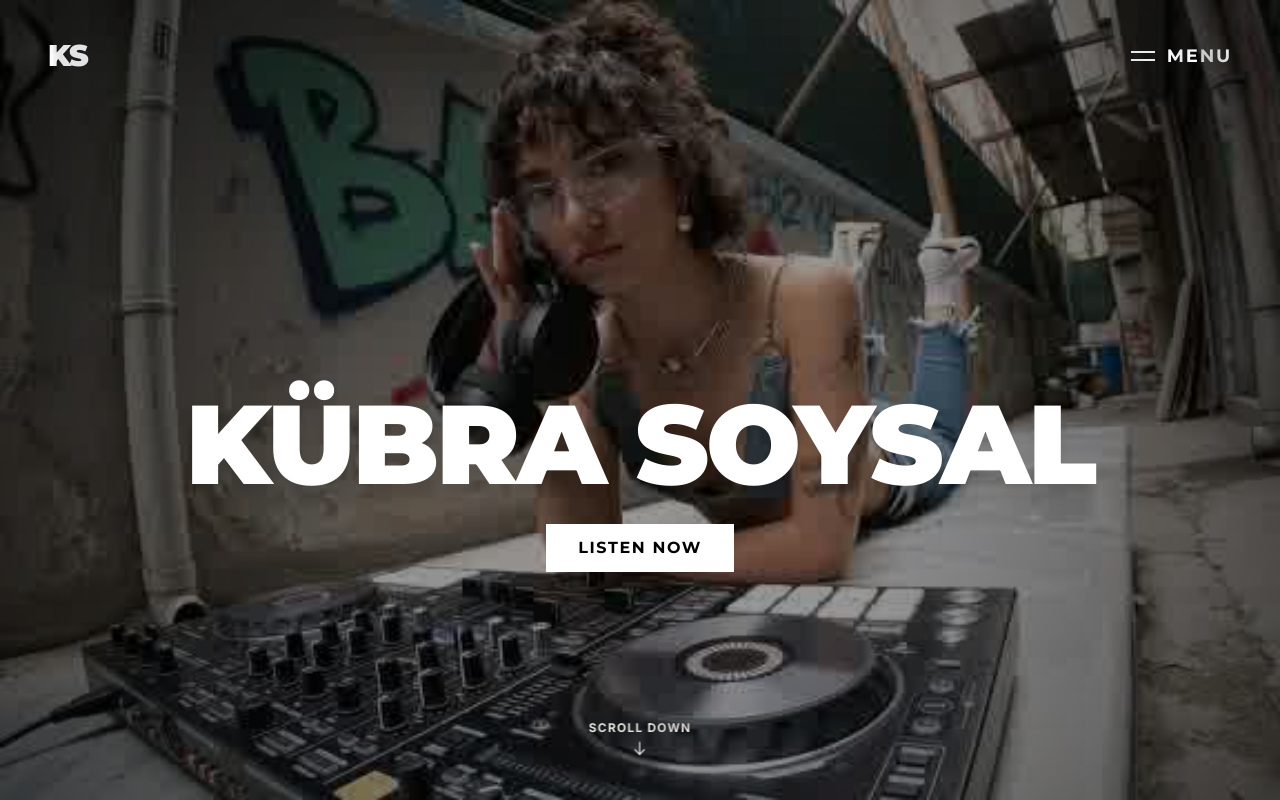
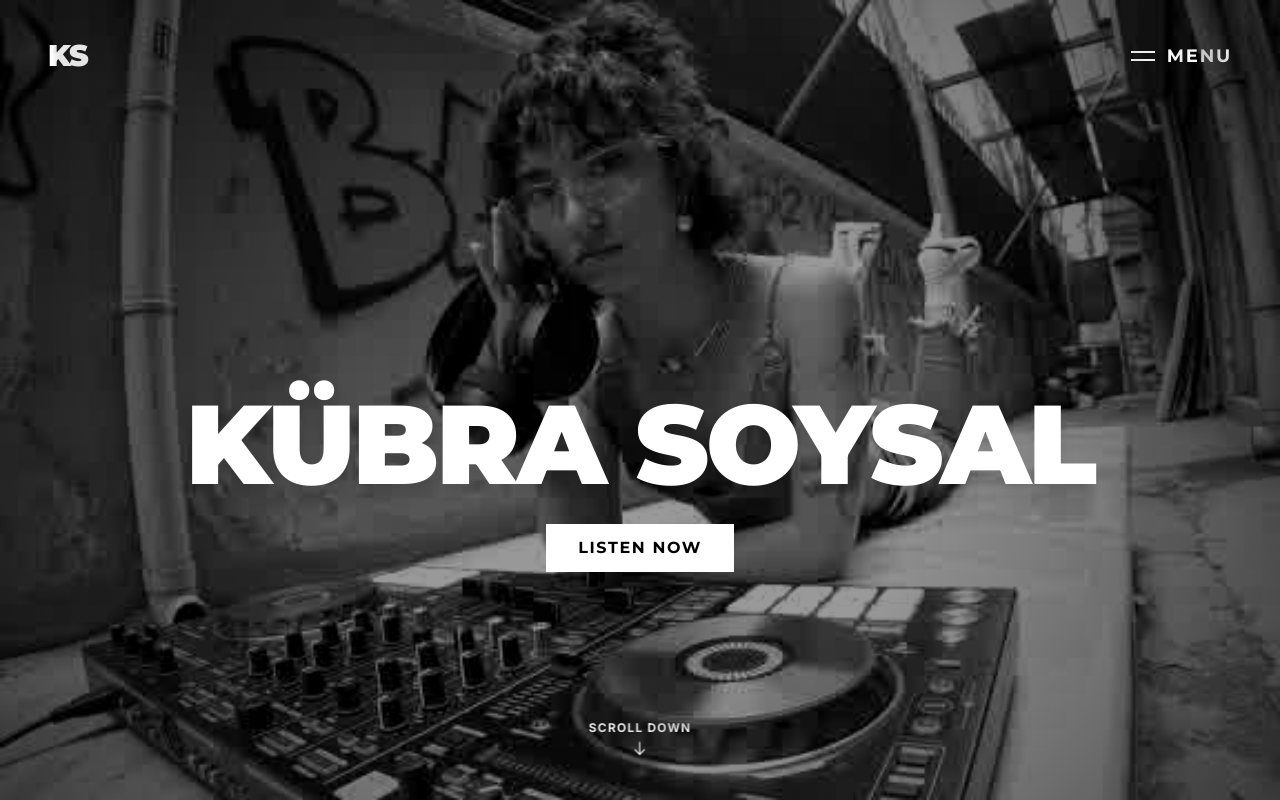
Before and after one commit to alperbykclk/kubrasoysal, a React (Vite) app: page / in a window 1280 px wide. Shown: the top 800 px of the page. Built offline with nearby package versions, Linux system fonts and the light colour scheme.

Commit message:
Fix colored flash by applying identical CSS filters and overlays to base64 placeholder

```diff
--- a/src/components/sections/HeroSection.jsx
+++ b/src/components/sections/HeroSection.jsx
@@ -28,12 +28,10 @@ export default function HeroSection() {
     const video = videoRef.current;
     if (!video) return;
 
-    // Reset when source changes
     setIsReady(false);
 
     const handleLoadedMetadata = () => {
       setIsReady(true);
-      // Force render first frame on Safari/iOS
       video.play().then(() => video.pause()).catch(() => {});
     };
 
@@ -55,15 +53,15 @@ export default function HeroSection() {
   }, [isMobile, scrollYProgress]);
 
   return (
-    <section
-      id="home"
-      ref={containerRef}
-      className="relative w-full bg-black h-[100vh] bg-cover bg-center"
+    <section id="home" ref={containerRef} className="relative w-full bg-black h-[100vh]">
+
+      {/* BASE64 PLACEHOLDER (Grayscale to match video perfectly) */}
+      <div
+        className="absolute inset-0 w-full h-full bg-cover bg-center filter grayscale contrast-[1.1] z-0"
         style={{ backgroundImage: 'url(' + base64Bg + ')' }}
-    >
-      <div className="relative w-full h-full overflow-hidden flex flex-col items-center justify-center bg-black/40">
+      />
 
-        {/* DESKTOP/MOBILE VIDEO BACKGROUND (Scrubbable & High Quality) */}
+      {/* DESKTOP/MOBILE VIDEO BACKGROUND */}
       <video
           ref={videoRef}
           key={isMobile ? 'mobile' : 'desktop'}
@@ -75,8 +73,9 @@ export default function HeroSection() {
           style={{ opacity: isReady ? 1 : 0 }}
       />
 
-        {/* SUBTLE VIGNETTE */}
-        <div className="absolute inset-0 z-0 pointer-events-none bg-[radial-gradient(circle,transparent_40%,rgba(0,0,0,0.5)_100%)]"></div>
+      {/* UNIFIED OVERLAYS (Darkening + Vignette applied to BOTH placeholder and video) */}
+      <div className="absolute inset-0 z-0 bg-black/40 pointer-events-none" />
+      <div className="absolute inset-0 z-0 pointer-events-none bg-[radial-gradient(circle,transparent_40%,rgba(0,0,0,0.5)_100%)]" />
 
       {/* FOREGROUND CONTENT */}
       <div className="relative z-10 flex flex-col items-center justify-center text-center px-4 w-full h-full pt-40 pointer-events-none">
@@ -100,7 +99,6 @@ export default function HeroSection() {
         <svg className="w-4 h-4 text-white animate-bounce" fill="none" stroke="currentColor" viewBox="0 0 24 24"><path strokeLinecap="round" strokeLinejoin="round" strokeWidth="2" d="M19 14l-7 7m0 0l-7-7m7 7V3"></path></svg>
       </div>
 
-      </div>
     </section>
   );
 }
```
Also changed, not shown: public/videos/first_frame_gray.jpg (added), public/videos/first_frame_gray_small.jpg (added). Lines whose indentation alone changed are shown as unchanged.
